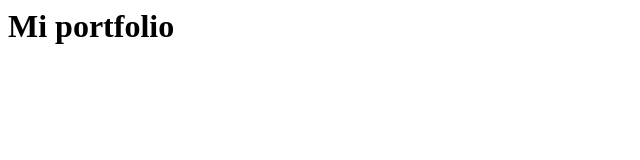
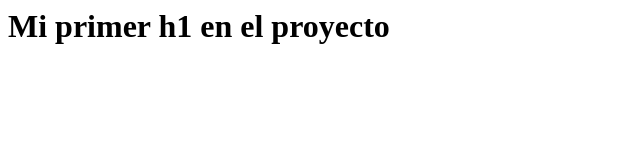
Before and after one commit to imasarnago/Portfolio-FrontEnd, a plain HTML site: page index.html in a window 1280 px wide. Shown: the whole page, without its empty margins (0-640 px from the left). Drawn offline with Linux system fonts and the light colour scheme.

Commit message:
tercer commit

```diff
--- a/index.html
+++ b/index.html
@@ -1 +1,8 @@
-<h1>Mi portfolio</h1>
+<html>
+    <head>
+        <title>Portfolio Argentina programa</title>
+    </head>
+    <body>
+        <h1>Mi primer h1 en el proyecto</h1>
+    </body>
+</html>
```
Also changed, not shown: login.html (added, +1 -0 lines).
